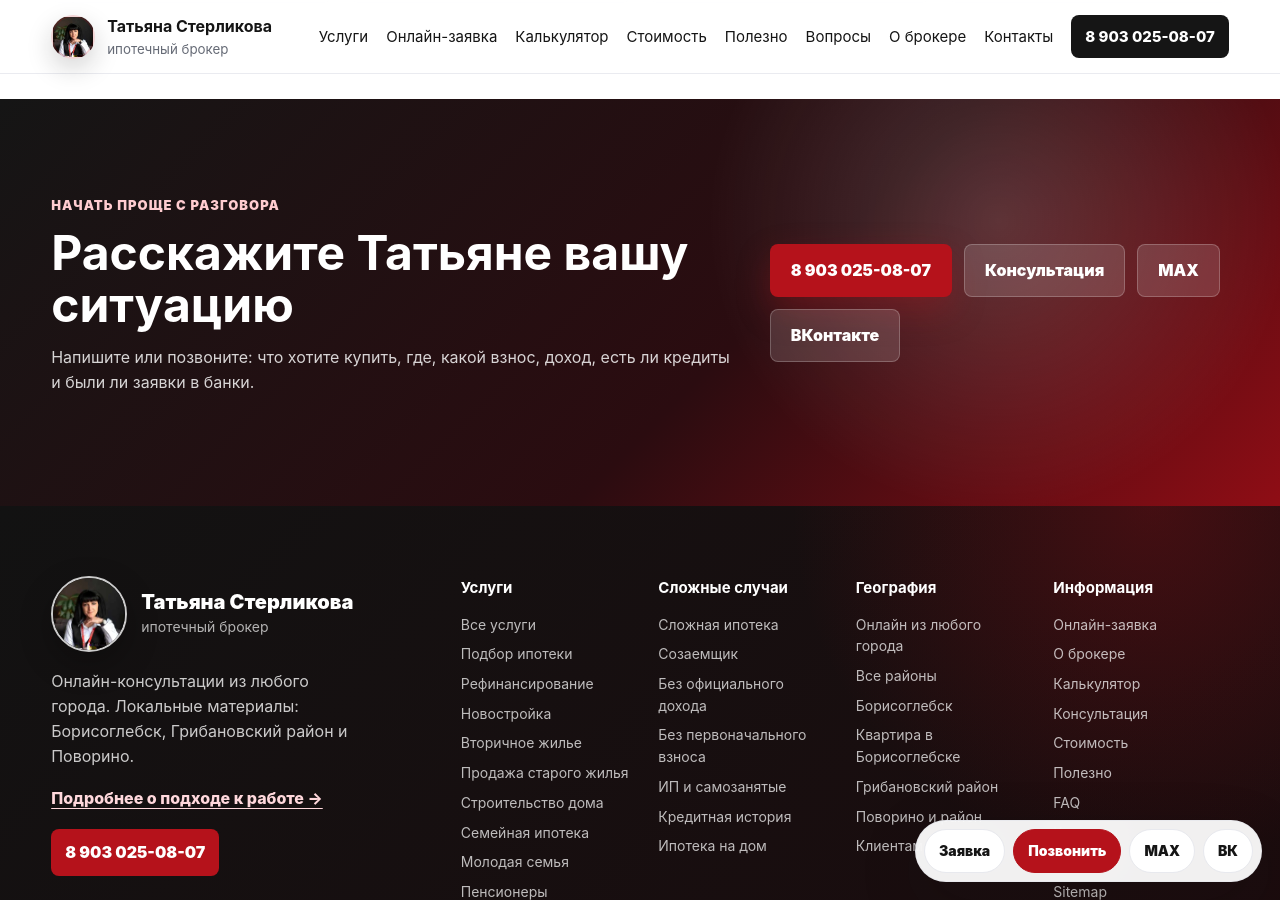
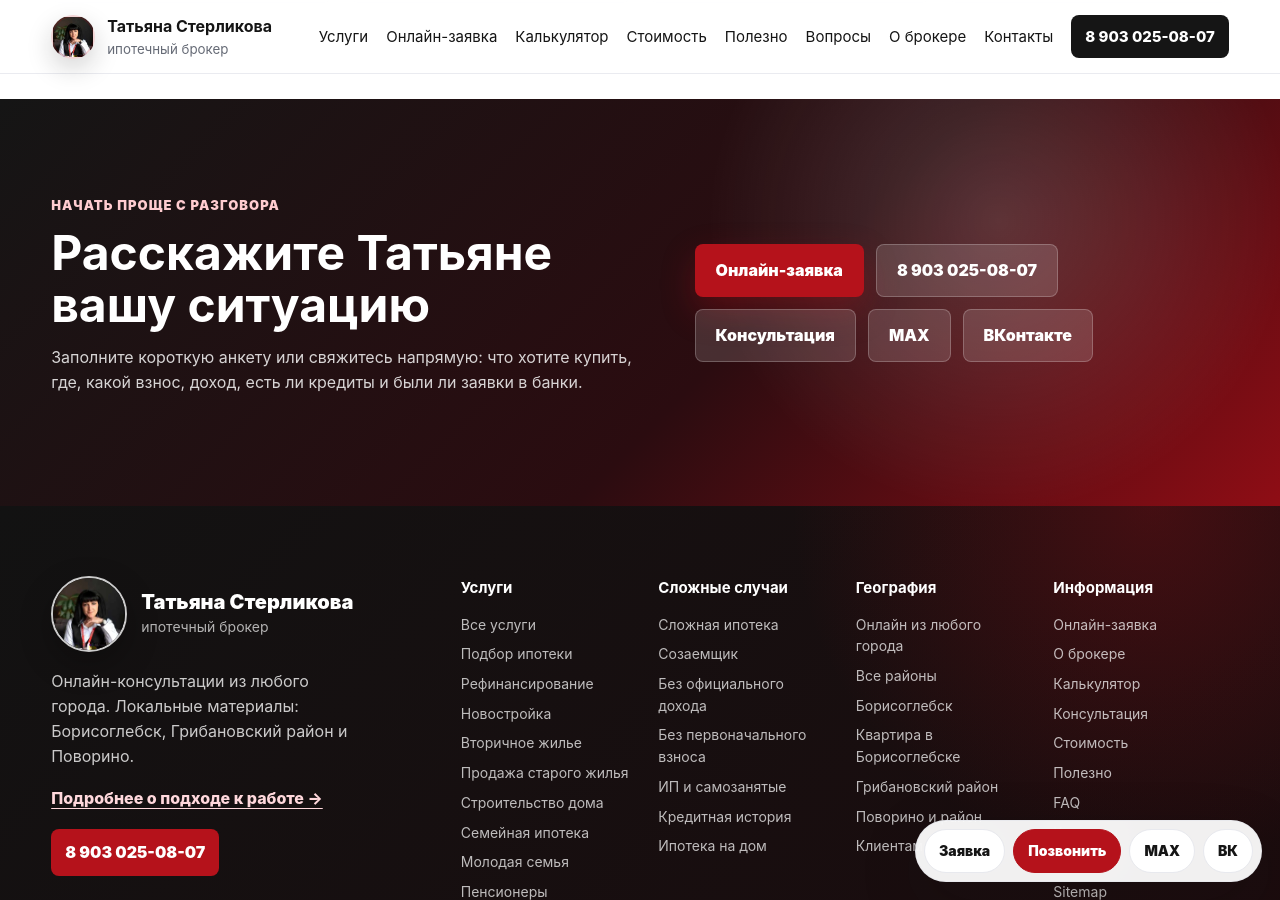
Before and after one commit to deputat36/broker, a Jekyll site: the page built from kak-prohodit-rabota.md, in a window 1280 px wide and 900 px high, scrolled down 4150 px. Built offline with Jekyll 4.4.1, drawn with Linux system fonts in a browser that asks for light colours; some of the changed text lies outside the part shown.

Commit message:
Добавить прямые заявки со страницы процесса

```diff
--- a/kak-prohodit-rabota.md
+++ b/kak-prohodit-rabota.md
@@ -13,8 +13,9 @@
   <h1>Как проходит работа с ипотечным брокером</h1>
   <p class="lead">Главная задача консультации — не отправить заявку в первый попавшийся банк, а спокойно разобрать ситуацию, понять ограничения, выбрать маршрут и снизить риск ошибок перед покупкой жилья.</p>
   <div class="hero-actions">
-    <a class="btn btn-primary" href="tel:+79030250807">Позвонить Татьяне</a>
-    <a class="btn btn-secondary" href="{{ '/konsultaciya/' | relative_url }}">Записаться на консультацию</a>
+    <a class="btn btn-primary" href="{{ '/online-zayavka/' | relative_url }}?source={{ page.url | url_encode }}&amp;scenario={{ 'Первичная консультация и подбор ипотеки' | url_encode }}">Заполнить онлайн-заявку</a>
+    <a class="btn btn-secondary" href="tel:+79030250807">Позвонить Татьяне</a>
+    <a class="btn btn-light" href="{{ '/konsultaciya/' | relative_url }}">Как проходит консультация</a>
     <button class="btn btn-light" type="button" data-copy-phone>MAX</button>
     <a class="btn btn-light" href="https://vk.com/tatyanasterlikova" rel="noopener">ВКонтакте</a>
   </div>
@@ -118,10 +119,11 @@
   <div>
     <p class="eyebrow">Начать проще с разговора</p>
     <h2>Расскажите Татьяне вашу ситуацию</h2>
-    <p>Напишите или позвоните: что хотите купить, где, какой взнос, доход, есть ли кредиты и были ли заявки в банки.</p>
+    <p>Заполните короткую анкету или свяжитесь напрямую: что хотите купить, где, какой взнос, доход, есть ли кредиты и были ли заявки в банки.</p>
   </div>
   <div class="cta-actions">
-    <a class="btn btn-primary" href="tel:+79030250807">8 903 025-08-07</a>
+    <a class="btn btn-primary" href="{{ '/online-zayavka/' | relative_url }}?source={{ page.url | url_encode }}&amp;scenario={{ 'Первичная консультация и подбор ипотеки' | url_encode }}">Онлайн-заявка</a>
+    <a class="btn btn-secondary" href="tel:+79030250807">8 903 025-08-07</a>
     <a class="btn btn-secondary" href="{{ '/konsultaciya/' | relative_url }}">Консультация</a>
     <button class="btn btn-secondary" type="button" data-copy-phone>MAX</button>
     <a class="btn btn-secondary" href="https://vk.com/tatyanasterlikova" rel="noopener">ВКонтакте</a>
```
